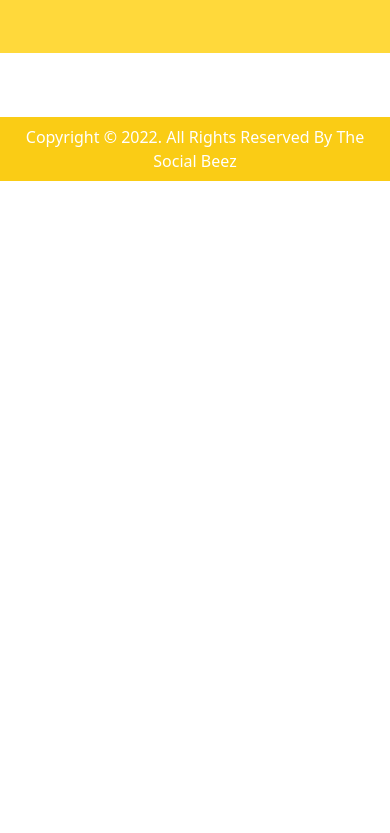
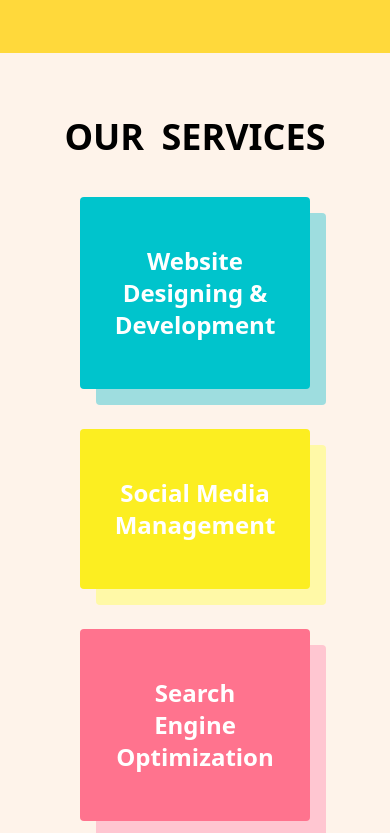
Before and after one commit to The-social-beez/the-social-beez, a Next.js app: page / in a window 390 px wide. Shown: the part 2350-3183 px from the top of the page. Before the commit the page ends 2531 px from the top, so only its background shows below. Built offline with nearby package versions, Linux system fonts and the light colour scheme; a web font is replaced by a local one.

Commit message:
our services mobile view

```diff
--- a/src/components/Header/Header.tsx
+++ b/src/components/Header/Header.tsx
@@ -26,6 +26,7 @@ export default function Header({ }: headerProps) {
     document.getElementById('header')!.addEventListener('mousemove', (e) => {
       setLeftWidth(e.clientX / window.innerWidth * 100);
     })
+    document.body.classList.add('bg-wheat');
   }, [])
 
 
--- a/src/components/OurServices/OurServices.module.css
+++ b/src/components/OurServices/OurServices.module.css
@@ -1,3 +1,60 @@
-.bgyello {
-    @apply bg-yellow-400;
+.our_services {
+    /* writing-mode: vertical-lr; */
+    /* text-orientation: upright; */
+    @apply relative;
 }
+
+.bg-blackish {
+    background-color: coral;
+}
+
+.our_services h4 {
+    @apply text-center font-bold text-4xl [word-spacing:0.5rem] mb-4;
+}
+
+.our_services .parent1,
+.our_services .parent2,
+.our_services .parent3,
+.our_services .parent4 {
+    @apply relative m-10 mx-20;
+}
+
+.our_services .parent1 .content,
+.our_services .parent2 .content,
+.our_services .parent3 .content,
+.our_services .parent4 .content {
+    @apply relative text-2xl font-bold text-center h-full text-white p-8 py-12 rounded capitalize;
+}
+
+.our_services .parent1 :nth-child(1),
+.our_services .parent2 :nth-child(1),
+.our_services .parent3 :nth-child(1),
+.our_services .parent4 :nth-child(1) {
+    @apply absolute bg-[#9EDDDF] top-4 left-4 h-full w-full rounded;
+}
+
+.our_services .parent1 .content {
+    @apply bg-[#00C4CC];
+}
+.our_services .parent2 .content {
+    @apply bg-[#fcee21];
+}
+.our_services .parent3 .content {
+    @apply bg-[#ff738e];
+}
+.our_services .parent4 .content {
+    @apply bg-[#ffa43a];
+}
+
+.our_services .parent1 :nth-child(1){
+    @apply bg-[#9EDDDF];
+}
+.our_services .parent2 :nth-child(1){
+    @apply bg-[#fff9a7];
+}
+.our_services .parent3 :nth-child(1){
+    @apply bg-[#ffc6d1];
+}
+.our_services .parent4 :nth-child(1) {
+    @apply bg-[#ffd7a8];
+}
--- a/src/components/OurServices/OurServices.tsx
+++ b/src/components/OurServices/OurServices.tsx
@@ -4,8 +4,40 @@ type Props = {}
 
 const OurServices = (props: Props) => {
     return (
-        <div className={styles.bgyello}>
-            Our Services
+        <div className={styles.our_services}>
+            <h4>OUR SERVICES</h4>
+
+            <div className={styles.parent1}>
+                <div></div>
+                <div></div>
+                <div className={styles.content}>
+                    Website Designing & Development
+                </div>
+            </div>
+
+            <div className={styles.parent2}>
+                <div></div>
+                <div></div>
+                <div className={styles.content}>
+                    Social Media Management
+                </div>
+            </div>
+
+            <div className={styles.parent3}>
+                <div></div>
+                <div></div>
+                <div className={styles.content}>
+                    Search Engine Optimization
+                </div>
+            </div>
+
+            <div className={styles.parent4}>
+                <div></div>
+                <div></div>
+                <div className={styles.content}>
+                    GRAPHIC DESIGNING
+                </div>
+            </div>
         </div>
     )
 }
--- a/src/pages/index.tsx
+++ b/src/pages/index.tsx
@@ -2,6 +2,7 @@
 import AboutUs from '@/components/AboutUs/AboutUs'
 import Header from '@/components/Header/Header'
 import WorkProcess from '@/components/WorkProcess/WorkProcess'
+import OurServices from '@/components/OurServices/OurServices'
 // import WhatsappIcon from '@/components/Whatsapp-icon/WhatsappIcon'
 import { Inter } from 'next/font/google'
 import Head from 'next/head'
@@ -23,6 +24,7 @@ export default function Home() {
       <Header />
       <AboutUs />
       <WorkProcess />
+      <OurServices />
     </main>
   </>
   )
```
Also changed, not shown: src/styles/globals.css (line endings or trailing spaces).
